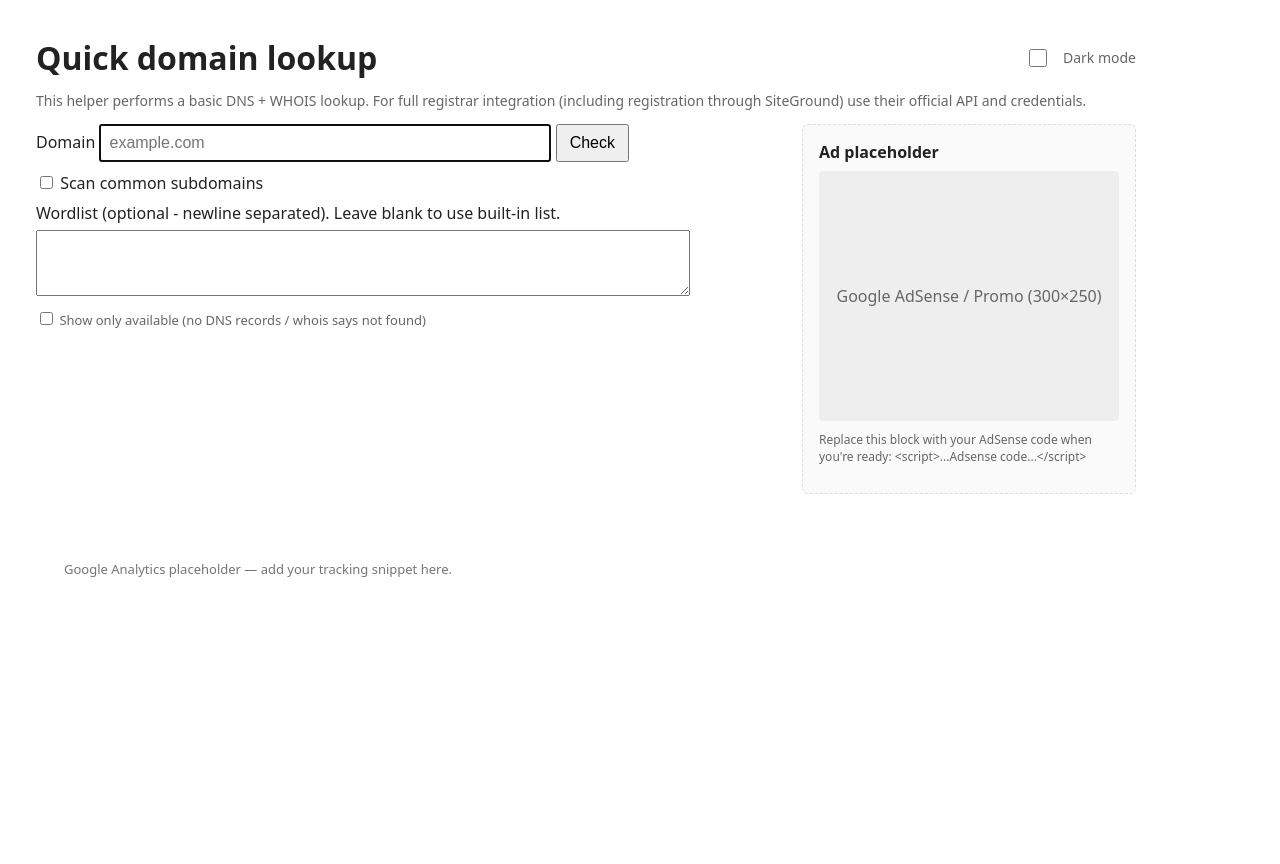
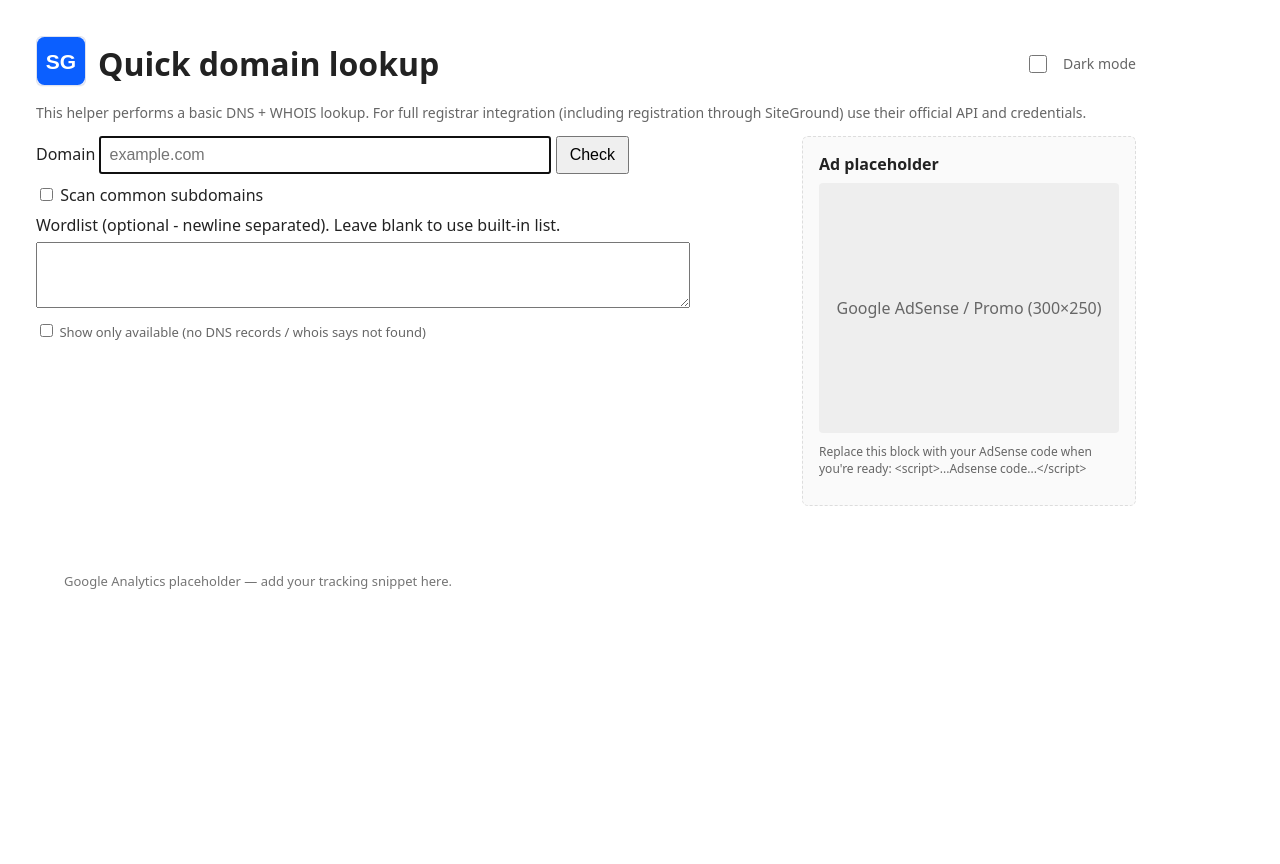
Before and after one commit to terence/subs, a PHP site: page / in a window 1280 px wide. Before the commit the page ends 577 px from the top, so only its background shows below. Run offline with PHP 8.4, Linux system fonts and the light colour scheme.

Commit message:
add logo. style separated into assets

```diff
--- /dev/null
+++ b/assets/style.css
@@ -0,0 +1,50 @@
+/* Main site styles moved from index.php */
+:root{
+  --bg:#ffffff;
+  --text:#222222;
+  --muted:#666666;
+  --panel:#fafafa;
+  --accent:#0b5fff;
+  --border:#ddd;
+}
+.dark{
+  --bg:#0b0f13;
+  --text:#e6eef6;
+  --muted:#a7b3c3;
+  --panel:#0f1720;
+  --accent:#6ea8ff;
+  --border:#23313b;
+}
+
+html,body{height:100%}
+body{font-family:system-ui,Segoe UI,Arial;color:var(--text);background:var(--bg);padding:28px}
+
+form{max-width:720px;margin-bottom:18px}
+input[type=text]{width:60%;padding:8px;font-size:16px}
+input[type=submit]{padding:8px 12px;font-size:16px}
+pre{background:rgba(0,0,0,0.8);color:#eee;padding:12px;border-radius:6px;overflow:auto}
+.note{color:var(--muted);margin-top:12px;font-size:14px}
+a.button{background:var(--accent);color:white;padding:8px 10px;border-radius:5px;text-decoration:none}
+
+/* Layout helpers */
+.row{display:flex;gap:18px;align-items:flex-start;max-width:1100px}
+.col-main{flex:1}
+.aside{width:300px;flex-shrink:0;border:1px dashed var(--border);padding:16px;background:var(--panel);border-radius:6px}
+.ad-box{background:#eee;height:250px;display:flex;align-items:center;justify-content:center;color:var(--muted);border-radius:4px}
+
+/* Header */
+.header-row{max-width:1100px;display:flex;align-items:center;justify-content:space-between;gap:12px;margin-bottom:8px}
+.header-row h1{margin:0}
+
+/* Branding */
+.brand{display:flex;align-items:center;gap:12px}
+.brand .logo{width:48px;height:48px;display:inline-block;border-radius:6px;overflow:hidden;background:#eaeefc;box-shadow:0 1px 0 rgba(0,0,0,0.03);border:1px solid rgba(0,0,0,0.05)}
+.brand img{width:100%;height:100%;display:block}
+
+/* Tables */
+table{border-collapse:collapse;margin-top:12px;width:100%;max-width:920px}
+table thead tr{border-bottom:1px solid var(--border)}
+table td, table th{padding:8px}
+
+/* Footer */
+footer{padding:20px 28px;color:var(--muted);font-size:13px;max-width:1100px;margin-top:46px}
--- a/index.php
+++ b/index.php
@@ -120,37 +120,20 @@ if ($_SERVER['REQUEST_METHOD'] === 'POST') {
 <head>
   <meta charset="utf-8" />
   <meta name="viewport" content="width=device-width,initial-scale=1" />
+	<meta http-equiv="Cache-Control" content="no-cache, no-store, must-revalidate" />
+	<meta http-equiv="Pragma" content="no-cache" />
+	<meta http-equiv="Expires" content="0" />
   <title>Domain lookup (SiteGround-friendly)</title>
-	<style>
-		:root{
-			--bg:#ffffff;
-			--text:#222222;
-			--muted:#666666;
-			--panel:#fafafa;
-			--accent:#0b5fff;
-			--border:#ddd
-		}
-		.dark{
-			--bg:#0b0f13;
-			--text:#e6eef6;
-			--muted:#a7b3c3;
-			--panel:#0f1720;
-			--accent:#6ea8ff;
-			--border:#23313b;
-		}
-
-		body{font-family:system-ui,Segoe UI,Arial;color:var(--text);background:var(--bg);padding:28px}
-	form{max-width:720px;margin-bottom:18px}
-	input[type=text]{width:60%;padding:8px;font-size:16px}
-	input[type=submit]{padding:8px 12px;font-size:16px}
-	pre{background:rgba(0,0,0,0.8);color:#eee;padding:12px;border-radius:6px;overflow:auto}
-	.note{color:var(--muted);margin-top:12px;font-size:14px}
-	a.button{background:var(--accent);color:white;padding:8px 10px;border-radius:5px;text-decoration:none}
-  </style>
+	<link rel="stylesheet" href="assets/style.css" />
 </head>
 <body>
-	<div style="max-width:1100px;display:flex;align-items:center;justify-content:space-between;gap:12px;margin-bottom:8px">
-		<h1 style="margin:0">Quick domain lookup</h1>
+	<div class="header-row">
+		<div class="brand">
+			<a href="/" title="Site logo" style="display:inline-block;text-decoration:none;color:inherit">
+				<span class="logo"><img src="assets/logo.svg" alt="logo" /></span>
+			</a>
+			<h1>Quick domain lookup</h1>
+		</div>
 		<!-- Dark mode toggle -->
 		<div style="display:flex;align-items:center;gap:8px;font-size:14px">
 			<label for="darkToggle" style="display:flex;align-items:center;gap:8px;cursor:pointer;color:var(--muted)">
@@ -161,8 +144,8 @@ if ($_SERVER['REQUEST_METHOD'] === 'POST') {
 	</div>
 	<p class="note">This helper performs a basic DNS + WHOIS lookup. For full registrar integration (including registration through SiteGround) use their official API and credentials.</p>
 
-	<div style="display:flex;gap:18px;align-items:flex-start;max-width:1100px">
-		<div style="flex:1">
+	<div class="row">
+		<div class="col-main">
 			<form method="post">
 	<label for="domain">Domain</label>
 	<input id="domain" name="domain" autofocus placeholder="example.com" type="text" value="<?php echo isset($domain) ? htmlspecialchars($domain) : ''; ?>" />
@@ -181,9 +164,9 @@ if ($_SERVER['REQUEST_METHOD'] === 'POST') {
 		</div>
 
 		<!-- Right column: AdSense / sidebar placeholder -->
-		<aside style="width:300px;flex-shrink:0;border:1px dashed #ddd;padding:16px;background:#fafafa;border-radius:6px">
+		<aside class="aside">
 			<div style="font-weight:600;margin-bottom:8px">Ad placeholder</div>
-			<div style="background:#eee;height:250px;display:flex;align-items:center;justify-content:center;color:#666;border-radius:4px">Google AdSense / Promo (300×250)</div>
+			<div class="ad-box">Google AdSense / Promo (300×250)</div>
 			<p style="font-size:12px;color:#666;margin-top:10px">Replace this block with your AdSense code when you're ready: &lt;script&gt;...Adsense code...&lt;/script&gt;</p>
 		</aside>
 	</div>
@@ -291,7 +274,7 @@ if ($_SERVER['REQUEST_METHOD'] === 'POST') {
 	} catch(e) { console.warn('dark toggle failed', e); }
 })();
 </script>
-<footer style="padding:20px 28px;color:#666;font-size:13px;max-width:1100px;margin-top:46px">
+<footer>
 	<!-- Google Analytics placeholder: replace with your GA/gtag code -->
 	<!-- Example: <script async src="https://www.googletagmanager.com/gtag/js?id=GA_MEASUREMENT_ID"></script>
 			 <script>window.dataLayer=window.dataLayer||[];function gtag(){dataLayer.push(arguments);}gtag('js',new Date());gtag('config','GA_MEASUREMENT_ID');</script>
```
Also changed, not shown: README.md, assets/logo.svg (added).
